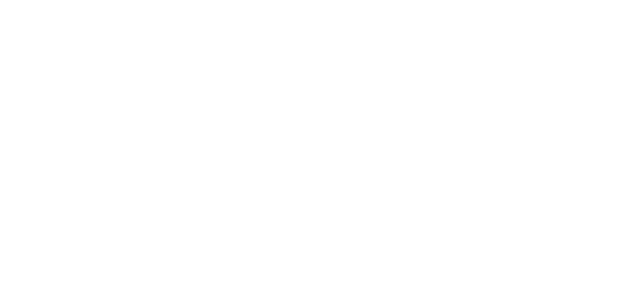
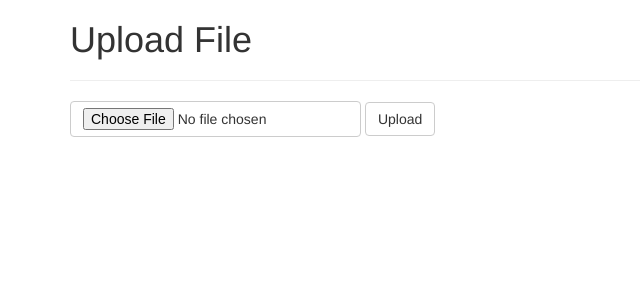
Before and after one commit to gianmillare/ML-Classification-Web-Application-Guide, a Flask app: page / in a window 1280 px wide. Before the commit the part shown is empty. Shown: the top 300 px of the page, without its empty margins (0-640 px from the left). Run offline with Flask 2, Linux system fonts and the light colour scheme; some libraries are stand-ins or nearby versions.

Commit message:
updated index.html file with submission file options

```diff
--- a/templates/base.html
+++ b/templates/base.html
@@ -1 +1,5 @@
 {% extends "bootstrap/base.html" %}
+
+{% block title %}Cats vs. Dogs{% endblock %}
+
+{% block content %}{% endblock %}
--- a/templates/index.html
+++ b/templates/index.html
@@ -1 +1,16 @@
 {% extends "base.html" %}
+
+{% block content %}
+    <div class="container">
+        <h1>Upload File</h1>
+        <hr>
+        <form class="form-inline" action="index.html" method="post">
+            <div class="form-group">
+                <input type="file" name="file" class="btn btn-default">
+            </div>
+            <div class="form-group">
+                <input type="submit" value="Upload" class="btn btn-default">
+            </div>
+        </form>
+    </div>
+{% endblock %}
```
